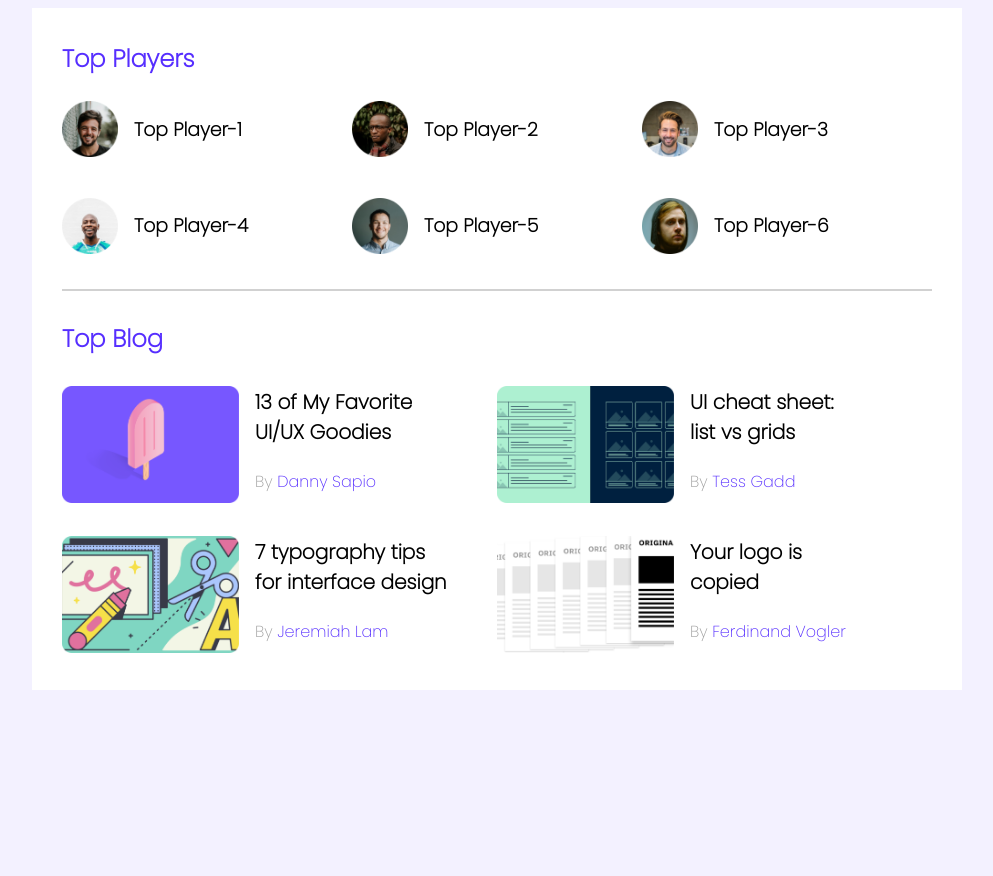
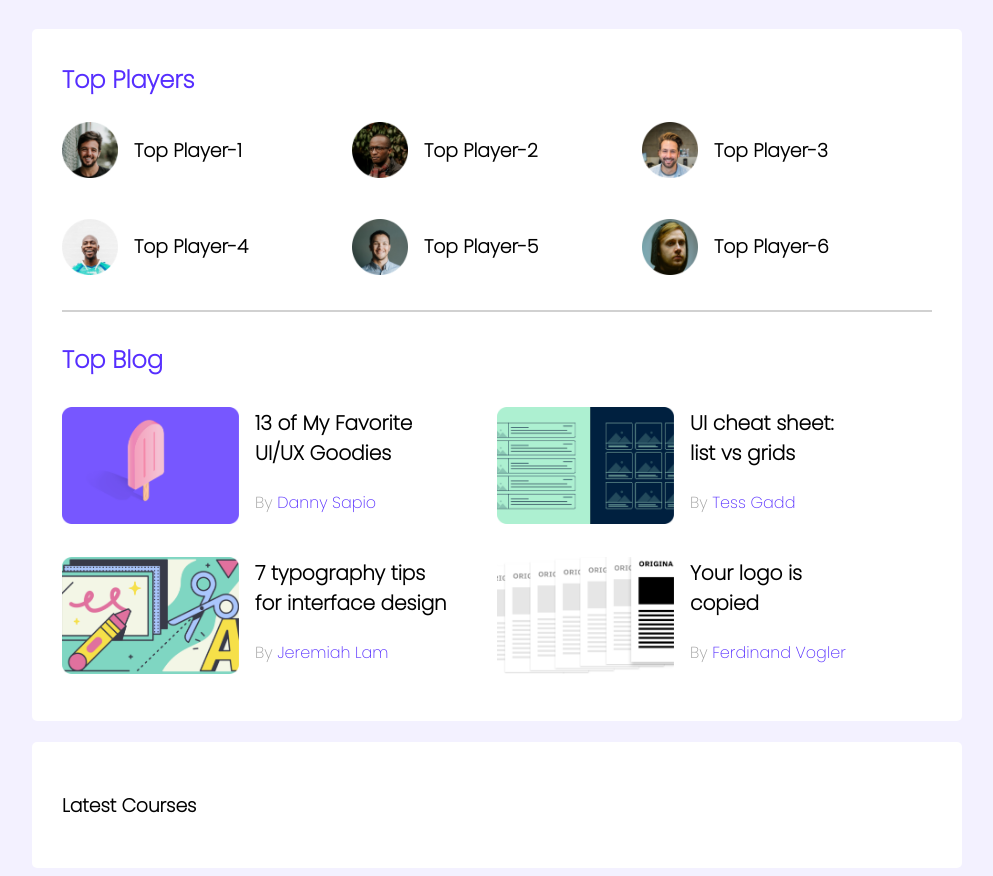
Before and after one commit to almaskhanzz/leader-board-css3, a plain HTML site: page index.html in a window 1280 px wide. Shown: the whole page, without its empty margins (143-1136 px from the left). Before the commit the page ends 800 px from the top, so only its background shows below. Drawn offline with Linux system fonts and the light colour scheme.

Commit message:
Second section_latest course part initiated

```diff
--- a/index.html
+++ b/index.html
@@ -101,6 +101,12 @@
                 </div>
             </div>
         </section>
+        <!---------------------------
+        -------latest Courses------
+        ---------------------------->
+        <section class="container">
+            <h3 class="section-title-courses">Latest Courses</h3>
+        </section>
     </main>
 </body>
 
--- a/styles/style.css
+++ b/styles/style.css
@@ -9,19 +9,22 @@ body{
 /* main styles */
 main{
     display: flex;
-    justify-content: center;
+    flex-direction:column ;
+    align-items: center;
 }
 
 /* container styles*/
 .container{
     background-color: #FFFFFF;
     width: 870px;
+    border-radius: 5px;
     padding: 30px;
+    margin-top: 21px;
 }
 
-/*-----------------------------
- ----- top players styles-----
-------------------------------*/
+/*---------------------------------------------
+ ----- First Section & top players styles-----
+----------------------------------------------*/
 .top-players{
     margin-bottom: 30px;
 }
@@ -113,3 +116,6 @@ main{
     color: #562EFF;
     font-size: 16px;
 }
+.top-blogs{
+    margin-bottom:10px;
+}
```
